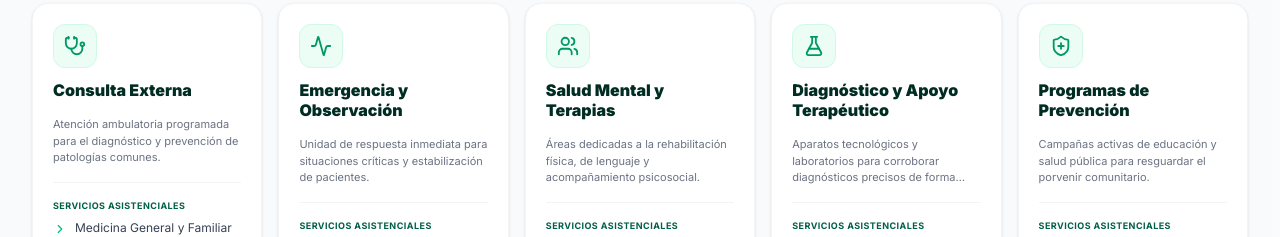
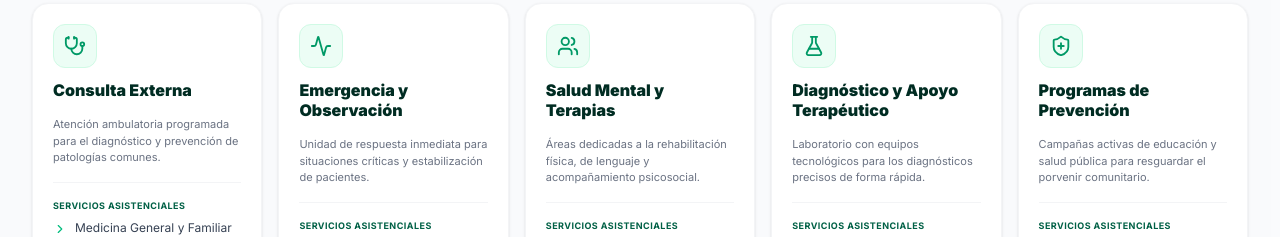
Before and after one commit to jona-1103/pagina-tipo-c-rioverde, a React (Vite) app: page / in a window 1280 px wide. Shown: the part 1020-1257 px from the top of the page. Built offline with nearby package versions, Linux system fonts and the light colour scheme.

Commit message:
refactor: update diagnostic services description
Clarify the description for Diagnóstico y Apoyo Terapéutico to better highlight laboratory equipment capabilities.

```diff
--- a/src/data.ts
+++ b/src/data.ts
@@ -75,7 +75,7 @@ export const servicesList: MedicalService[] = [
   {
     id: 'diagnostico-apoyo',
     title: 'Diagnóstico y Apoyo Terapéutico',
-    description: 'Aparatos tecnológicos y laboratorios para corroborar diagnósticos precisos de forma rápida.',
+    description: 'Laboratorio con equipos tecnológicos para los diagnósticos precisos de forma rápida.',
     iconName: 'FlaskConical',
     details: [
       'Laboratorio Clínico Automatizado (Hemograma, Bioquímica, Hormonales)',
```
